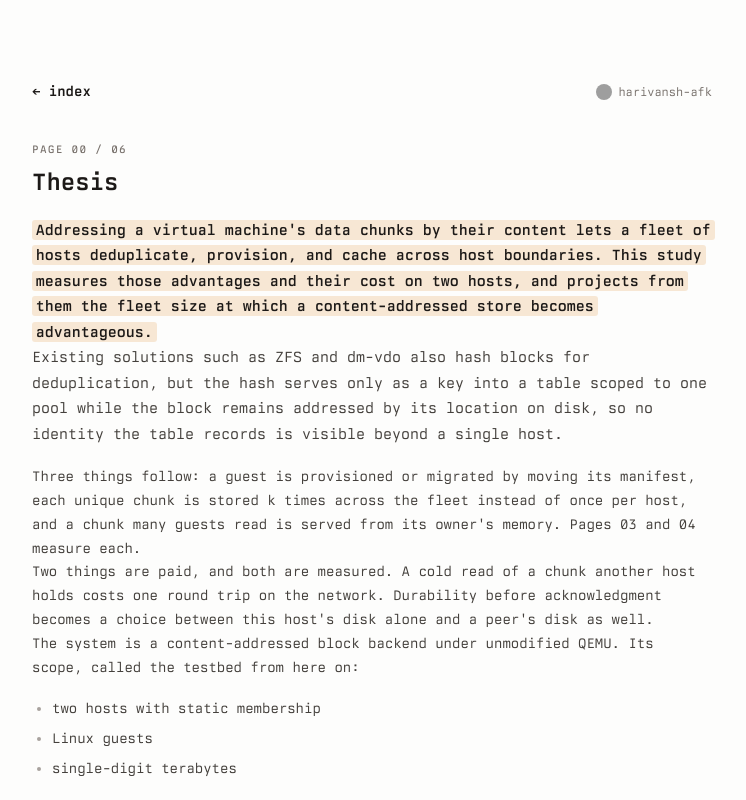
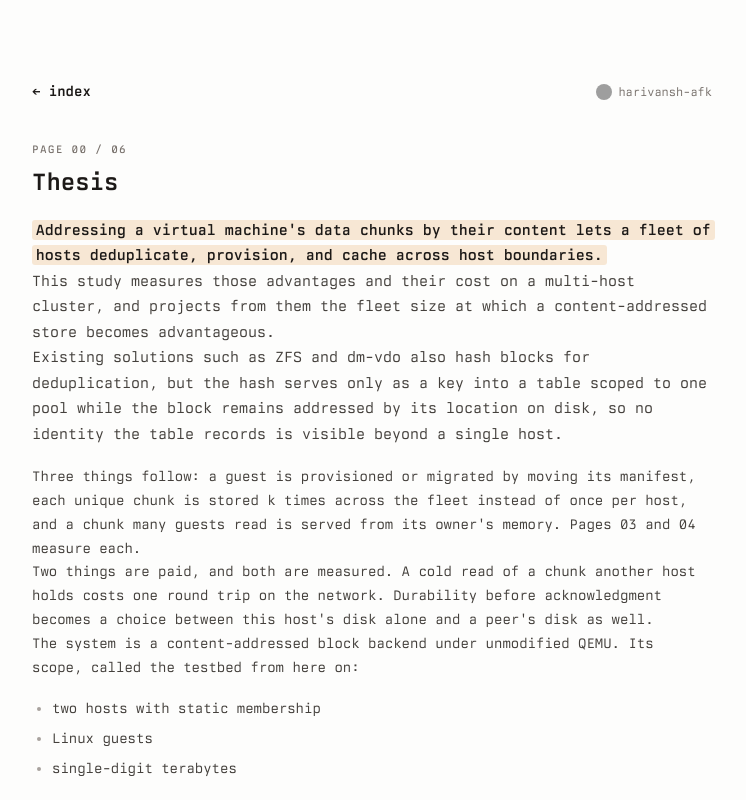
Before and after one commit to harivansh-afk/cas, a SvelteKit app in the folder playbook/: page /00 in a window 1280 px wide. Shown: the top 800 px of the page, without its empty margins (268-1014 px from the left). Built offline with nearby package versions, Linux system fonts and the light colour scheme; grey boxes are pictures that could not be loaded.

Commit message:
spec: split the thesis lines

```diff
--- a/playbook/src/routes/00/+page.svelte
+++ b/playbook/src/routes/00/+page.svelte
@@ -6,7 +6,8 @@
 
 <PageHead num="00" />
 <p class="lede">
-	<mark>Addressing a virtual machine's data chunks by their content lets a fleet of hosts deduplicate, provision, and cache across host boundaries. This study measures those advantages and their cost on two hosts, and projects from them the fleet size at which a content-addressed store becomes advantageous.</mark><br />
+	<mark>Addressing a virtual machine's data chunks by their content lets a fleet of hosts deduplicate, provision, and cache across host boundaries.</mark><br />
+	This study measures those advantages and their cost on a multi-host cluster, and projects from them the fleet size at which a content-addressed store becomes advantageous.<br />
 	Existing solutions such as ZFS and dm-vdo also hash blocks for deduplication, but the hash serves only as a key into a table scoped to one pool while the block remains addressed by its location on disk, so no identity the table records is visible beyond a single host.
 </p>
 <p>
```
Also changed, not shown: 1 other file (tests, documents, lock files or other folders).
